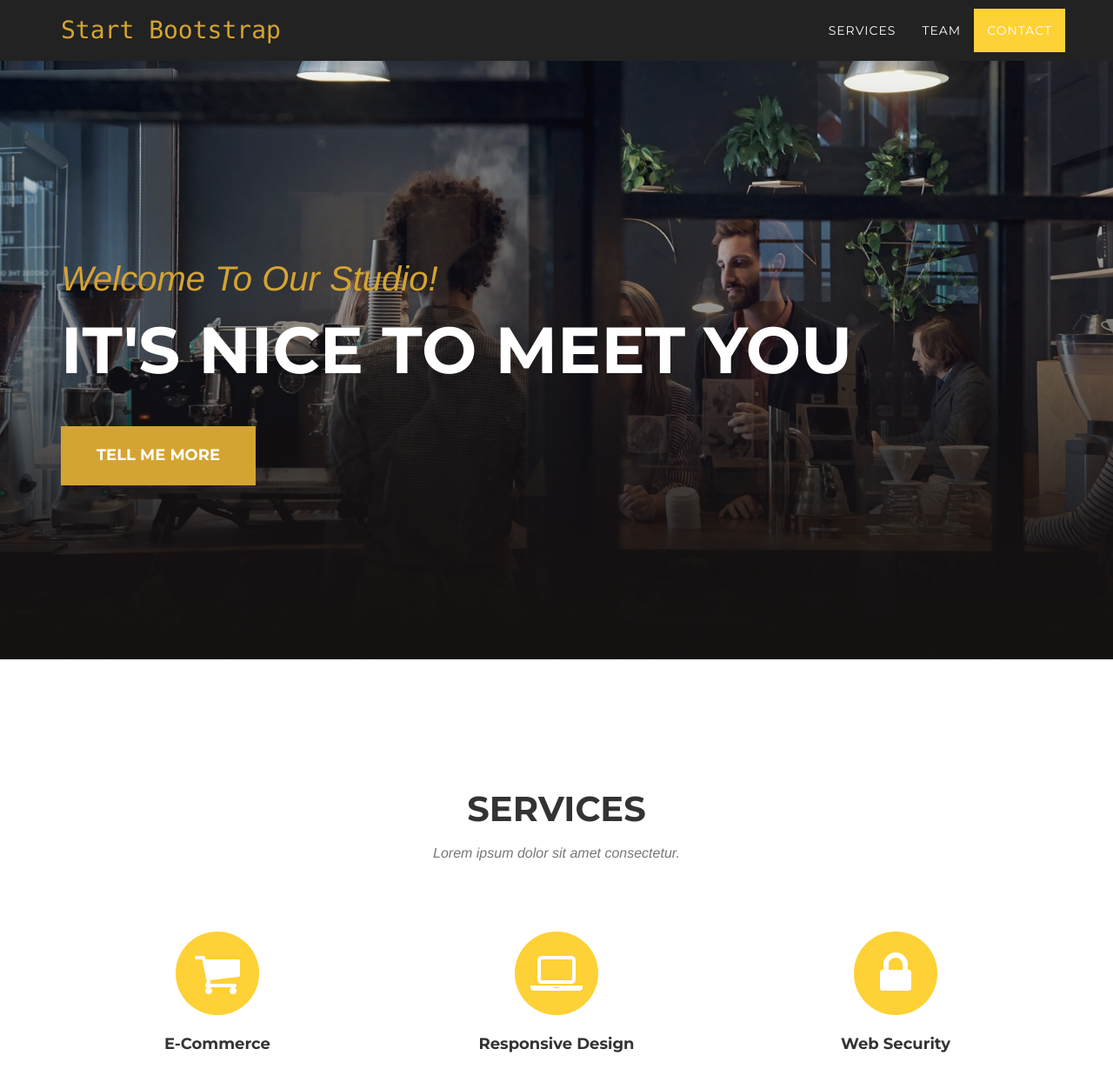
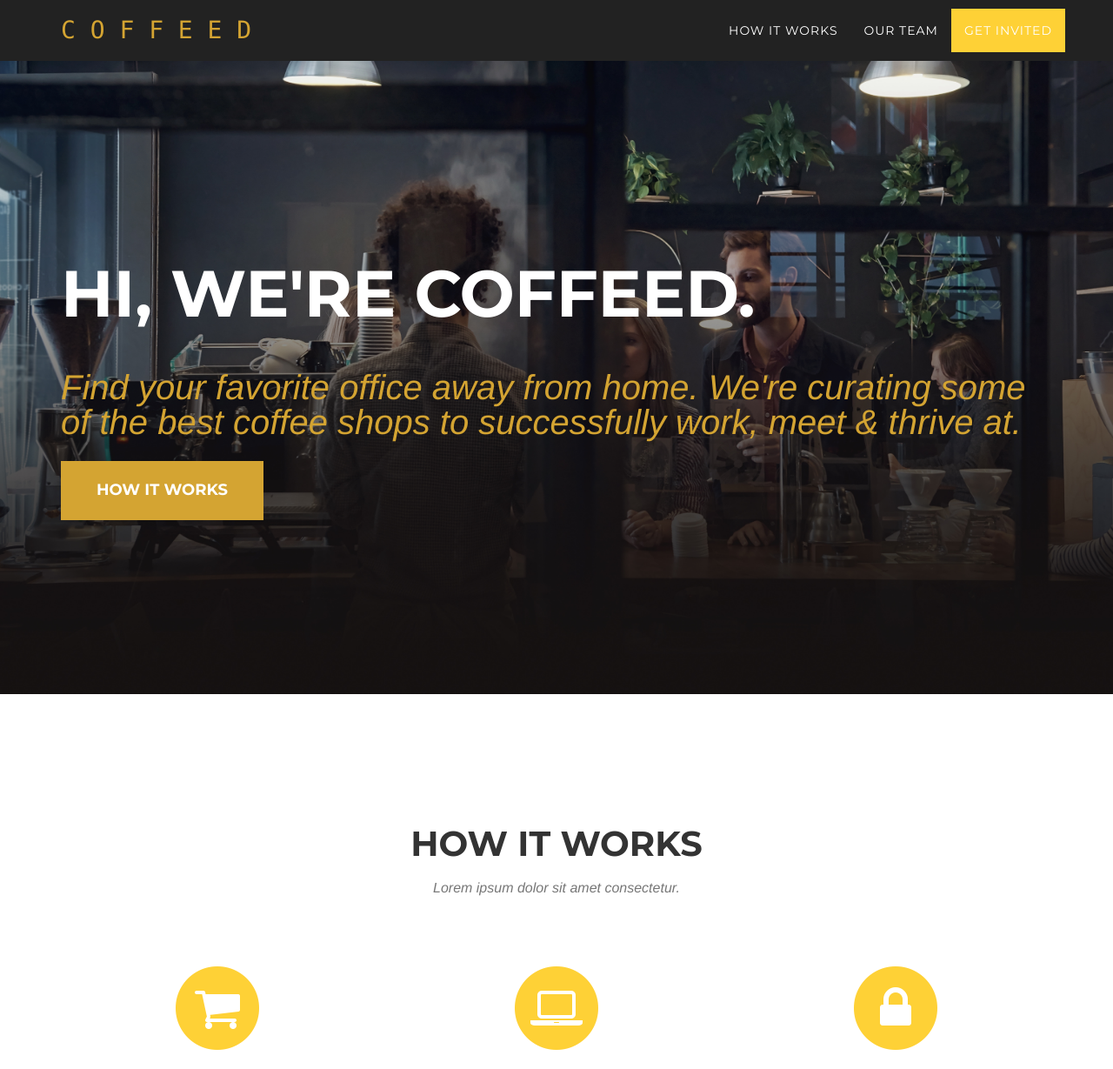
Before and after one commit to ozayn/coffeedapp, a Django app: page / in a window 1280 px wide. Shown: the top 1229 px of the page at 87% size. Run offline with Django 3.2, Linux system fonts and the light colour scheme; some libraries are stand-ins or nearby versions; some web fonts are replaced.

Commit message:
Update Header Section

```diff
--- a/templates/base/index.html
+++ b/templates/base/index.html
@@ -10,7 +10,7 @@
     <meta name="description" content="">
     <meta name="author" content="">
 
-    <title>Agency - Start Bootstrap Theme</title>
+    <title>C O F F E E D</title>
 
     <!-- Bootstrap Core CSS -->
     <link href="{% static "css/bootstrap.min.css"%}"  rel="stylesheet">
@@ -47,7 +47,7 @@
                     <span class="icon-bar"></span>
                     <span class="icon-bar"></span>
                 </button>
-                <a class="navbar-brand page-scroll" href="#page-top">Start Bootstrap</a>
+                <a class="navbar-brand page-scroll" href="#page-top">C O F F E E D</a>
             </div>
 
             <!-- Collect the nav links, forms, and other content for toggling -->
@@ -57,13 +57,13 @@
                         <a href="#page-top"></a>
                     </li>
                     <li>
-                        <a class="page-scroll" href="#services">Services</a>
+                        <a class="page-scroll" href="#services">How It Works</a>
                     </li>
                     <li>
-                        <a class="page-scroll" href="#team">Team</a>
+                        <a class="page-scroll" href="#team">Our Team</a>
                     </li>
                     <li>
-                        <a class="page-scroll" href="#contact">Contact</a>
+                        <a class="page-scroll" href="#contact">Get Invited</a>
                     </li>
                 </ul>
             </div>
@@ -76,9 +76,9 @@
     <header>
         <div class="container">
             <div class="intro-text">
-                <div class="intro-lead-in">Welcome To Our Studio!</div>
-                <div class="intro-heading">It's Nice To Meet You</div>
-                <a href="#services" class="page-scroll btn btn-xl">Tell Me More</a>
+                <div class="intro-heading">Hi, We're Coffeed.</div>
+                <div class="intro-lead-in">Find your favorite office away from home. We're curating some of the best coffee shops to successfully work, meet & thrive at.</div>
+                <a href="#services" class="page-scroll btn btn-xl">How It Works</a>
             </div>
         </div>
     </header>
@@ -88,7 +88,7 @@
         <div class="container">
             <div class="row">
                 <div class="col-lg-12 text-center">
-                    <h2 class="section-heading">Services</h2>
+                    <h2 class="section-heading">How It Works</h2>
                     <h3 class="section-subheading text-muted">Lorem ipsum dolor sit amet consectetur.</h3>
                 </div>
             </div>
```
Also changed, not shown: 4 other files.
